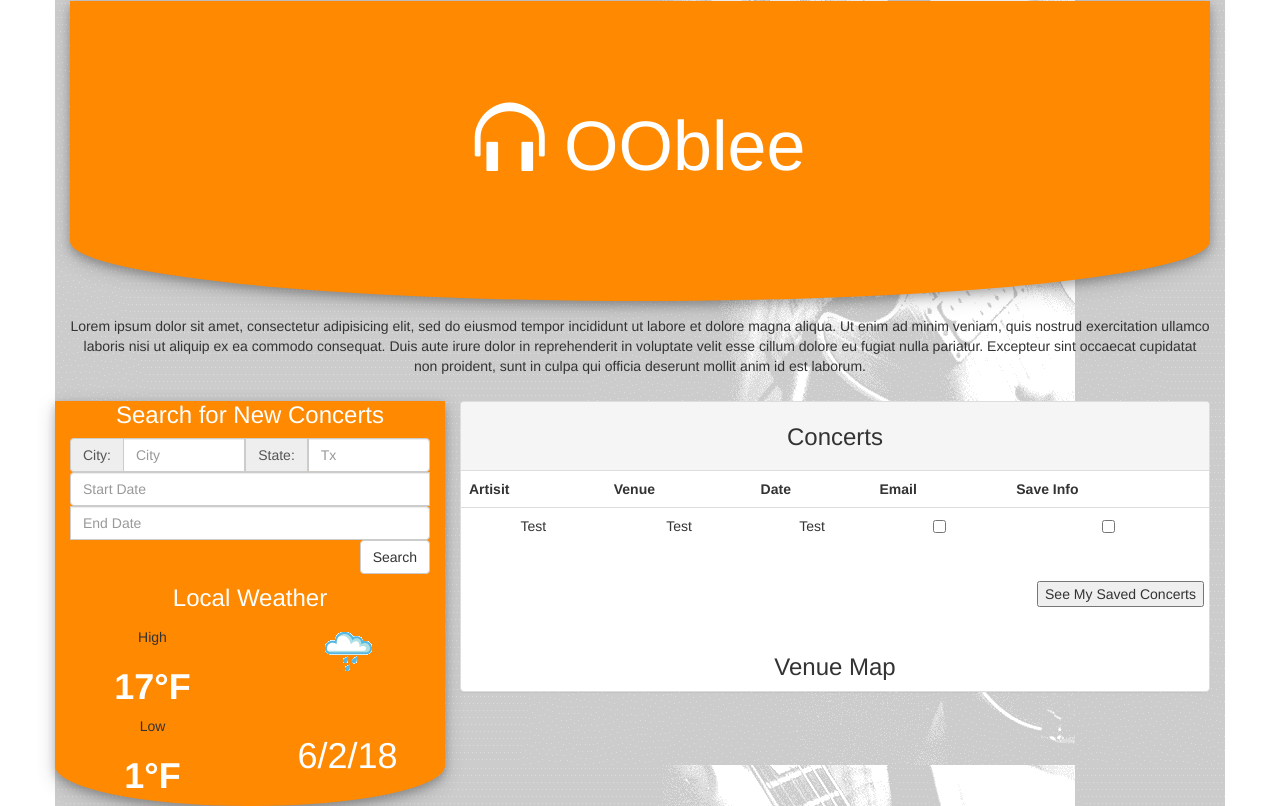
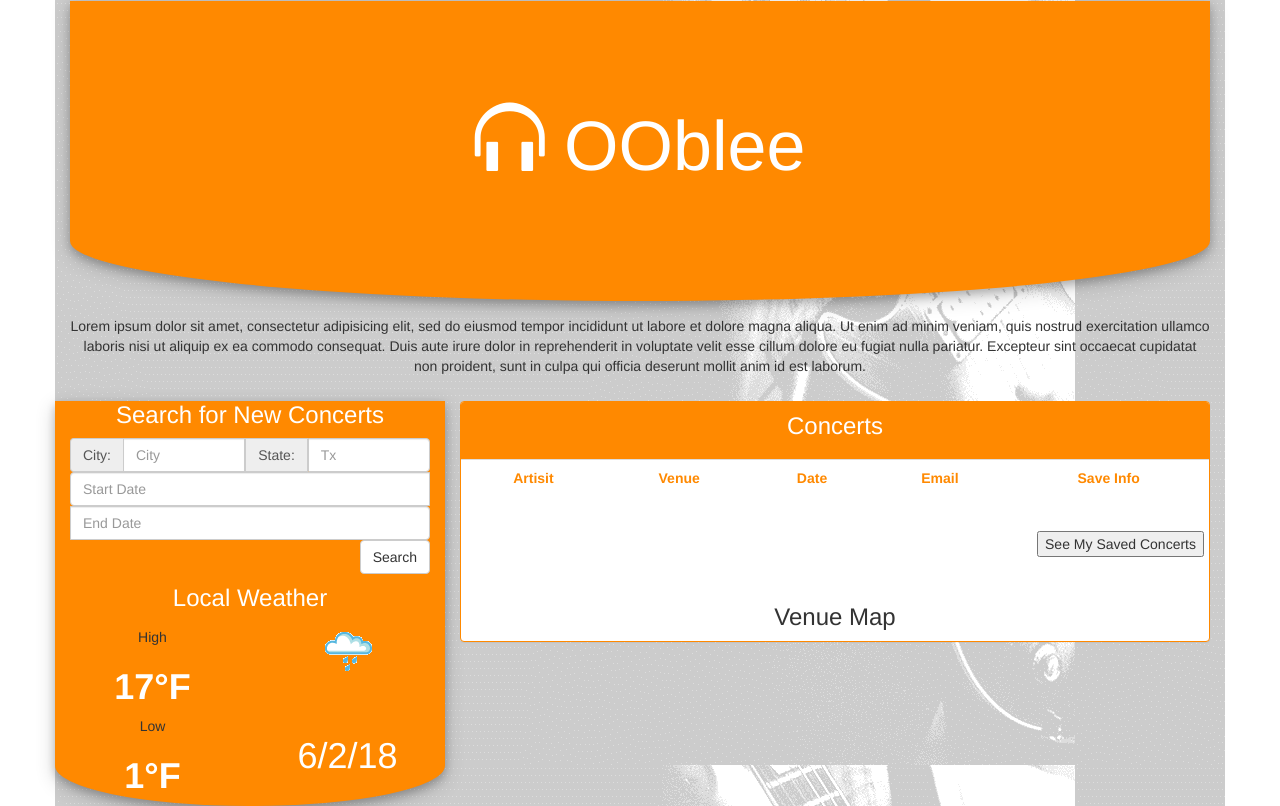
Before and after one commit to afordfa/ProjectOne, a PHP site: page /OOblee.html in a window 1280 px wide. Run offline with PHP 8.4, Linux system fonts and the light colour scheme; lists and menus that the app fills with data are empty; some libraries are stand-ins or nearby versions.

Commit message:
more css

```diff
--- a/OOblee.html
+++ b/OOblee.html
@@ -99,8 +99,8 @@
 
 				<div class="col-xs-8">
 					<div class="panel panel-default">
-						  <div class="panel-heading">
-							<h3>Concerts</h3>
+						  <div class="panel-heading" id="concertHeading">
+							<h3 class="miniHeaderLabel">Concerts</h3>
 						  </div>
 						  <table class="table" id="concertTable">
 							<tr>
@@ -111,12 +111,7 @@
 								<th>Save Info</th>
 							</tr>
 
-							<tr>
-								<td>Test</td>
-								<td>Test</td>
-								<td>Test</td>
-								<td><input type="checkbox" aria-label="..."></td>
-								<td><input type="checkbox" aria-label="..."></td>
+
 							</tr>
 						  </table>
 						  <div id="buttonBox">
--- a/assets/css/style.css
+++ b/assets/css/style.css
@@ -96,3 +96,17 @@ roundedMiniHeader {
 #seeSaved {
 	margin: 5px;
 }
+
+#concertHeading{
+	background-color:#ff8900;
+}
+
+.panel-default{
+	border-color:#ff8900;
+}
+
+th {
+	text-align: center;
+	color: #ff8900
+
+}
```
